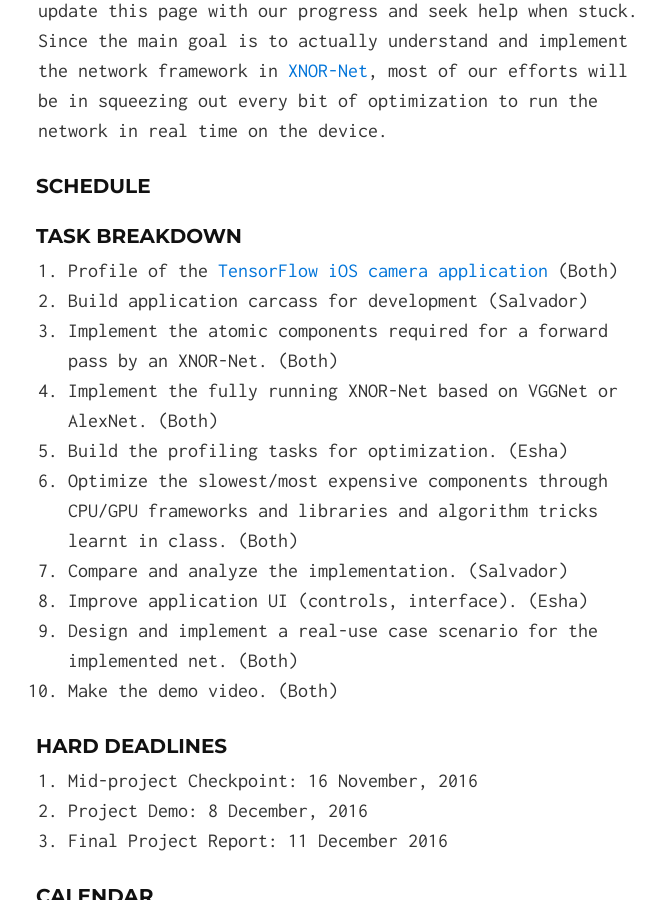
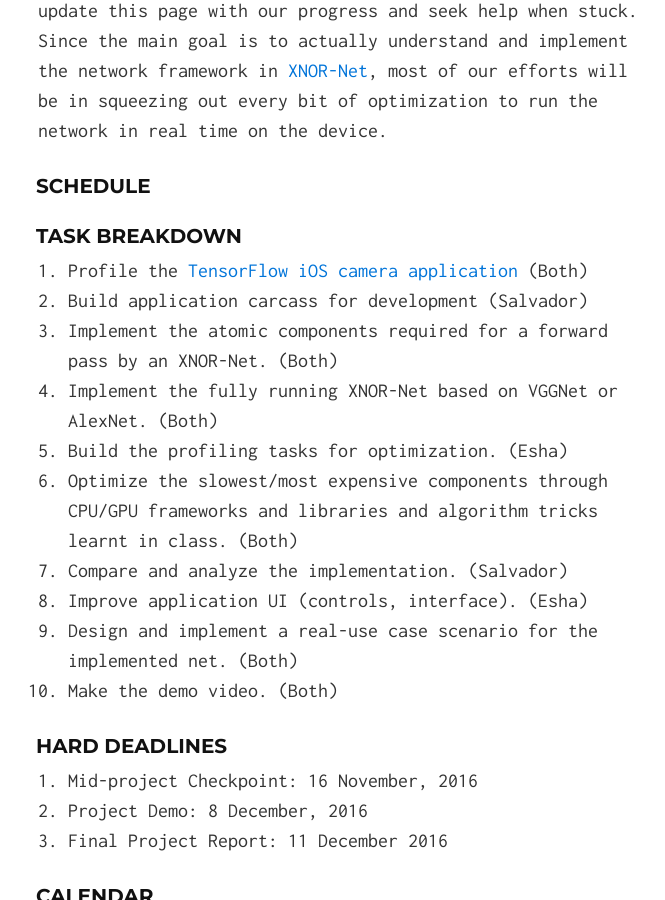
Before and after one commit to PixieNets/PixieNet, a Jekyll site: the page built from index.md, in a window 1280 px wide and 900 px high, scrolled down 4902 px. Shown: the whole window, without its empty margins (302-967 px from the left). Built offline with Jekyll 4.4.1, drawn with Linux system fonts in a browser that asks for light colours.

```diff
--- a/index.md
+++ b/index.md
@@ -75,7 +75,7 @@ _We believe_ we can achieve a working implementation of a forward pass on a comp
 
 #### Task Breakdown
 
-1. Profile of the [TensorFlow iOS camera application](https://github.com/tensorflow/tensorflow/tree/master/tensorflow/contrib/ios_examples) (Both)
+1. Profile the [TensorFlow iOS camera application](https://github.com/tensorflow/tensorflow/tree/master/tensorflow/contrib/ios_examples) (Both)
 2. Build application carcass for development (Salvador)
 3. Implement the atomic components required for a forward pass by an XNOR-Net. (Both)
 4. Implement the fully running XNOR-Net based on VGGNet or AlexNet. (Both)
```
